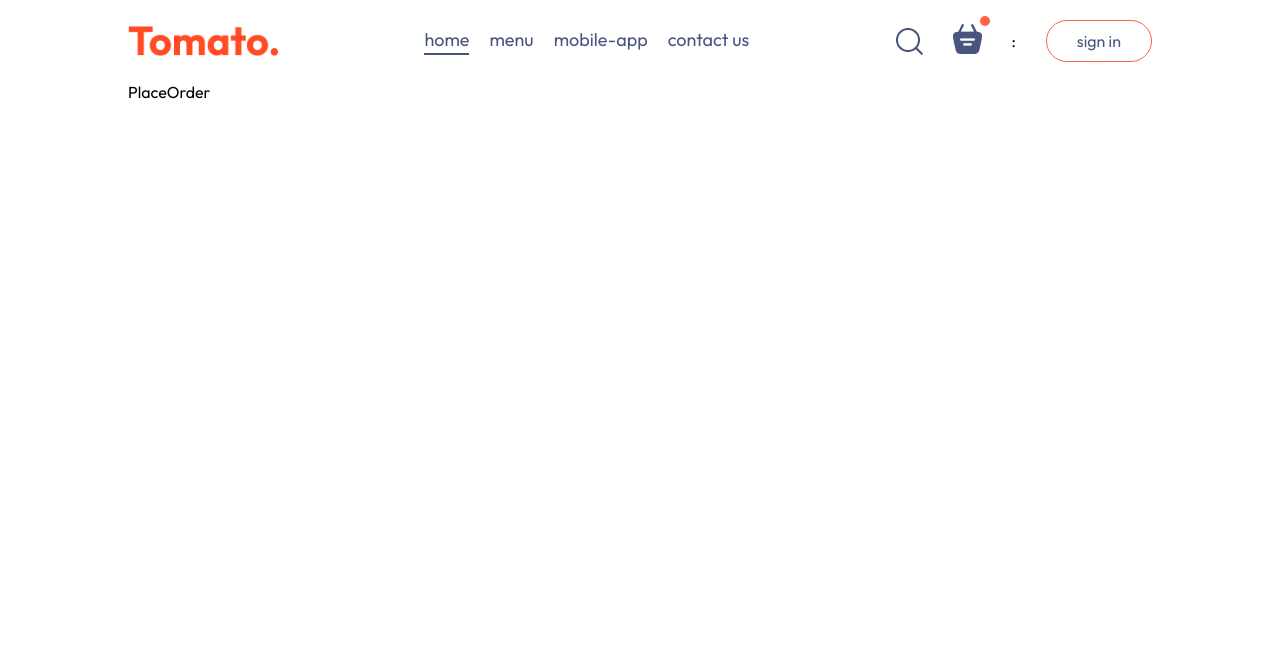
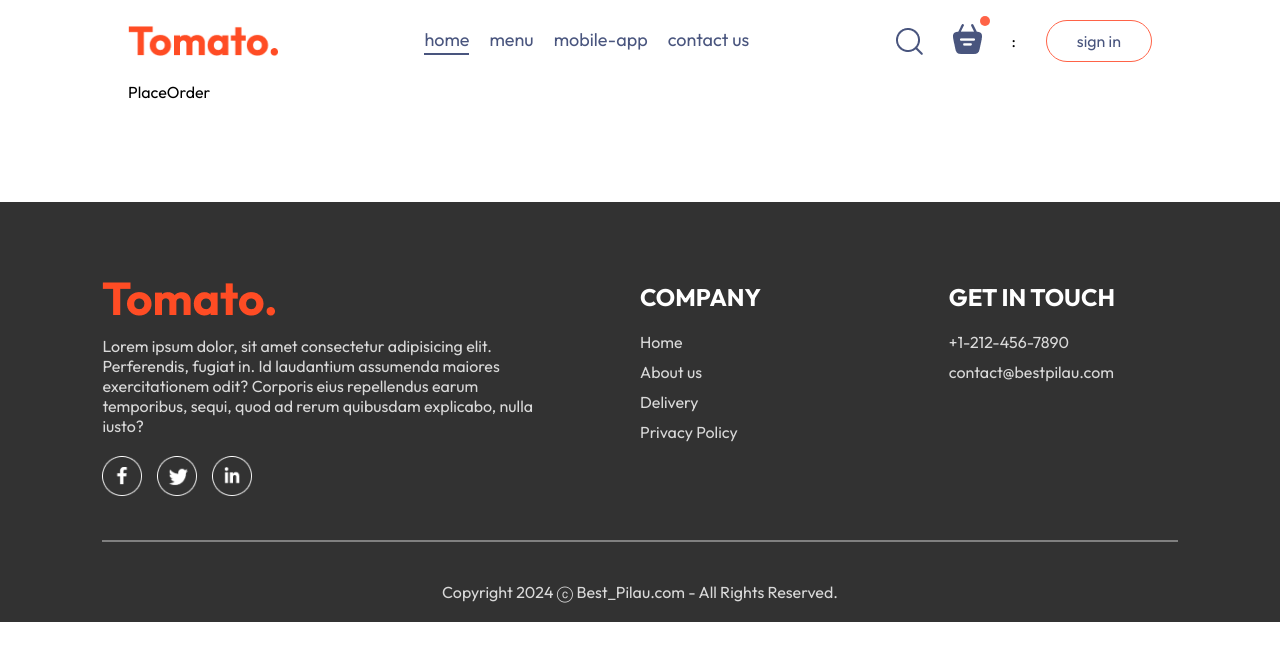
Before and after one commit to n-jabes/best-pilau-frontend, a React (Vite) app: page /order in a window 1280 px wide. Shown: the top 660 px of the page. Built offline with nearby package versions, Linux system fonts and the light colour scheme.

Commit message:
feature: add footer

```diff
--- a/src/App.jsx
+++ b/src/App.jsx
@@ -4,16 +4,22 @@
 import Home from './pages/Home/Home';
 import Cart from './pages/Cart/Cart';
 import PlaceOrder from './pages/PlaceOrder/PlaceOrder';
+import Footer from './components/Footer/Footer';
 
 const App = () => {
-  return <div className='app'>
-    <Navbar />
-    <Routes>
-      <Route path='/' element={<Home/>} />
-      <Route path='/cart' element={<Cart/>} />
-      <Route path='/order' element={<PlaceOrder/>} />
-    </Routes>
-  </div>;
+  return (
+    <>
+      <div className="app">
+        <Navbar />
+        <Routes>
+          <Route path="/" element={<Home />} />
+          <Route path="/cart" element={<Cart />} />
+          <Route path="/order" element={<PlaceOrder />} />
+        </Routes>
+      </div>
+      <Footer />
+    </>
+  );
 };
 
 export default App;
--- /dev/null
+++ b/src/components/Footer/Footer.css
@@ -0,0 +1,52 @@
+.footer {
+  color: #d9d9d9;
+  background-color: #323232;
+  display: flex;
+  align-items: center;
+  flex-direction: column;
+  gap: 20px;
+  padding: 20px 8vw;
+  padding-top: 80px;
+  margin-top: 100px;
+}
+
+.footer-content {
+  width: 100%;
+  display: grid;
+  grid-template-columns: 2fr 1fr 1fr;
+  gap: 80px;
+}
+
+.footer-content-left,
+.footer-content-right,
+.footer-content-center {
+  display: flex;
+  flex-direction: column;
+  align-items: start;
+  gap: 20px;
+}
+
+.footer-content-left li,
+.footer-content-right li,
+.footer-content-center li {
+  list-style: none;
+  margin-bottom: 10px;
+  cursor: pointer;
+}
+
+.footer-content-right h2,
+.footer-content-center h2 {
+  color: white;
+}
+
+.footer-social-icons img {
+  width: 40px;
+  margin-right: 15px;
+}
+
+.footer hr{
+    width: 100%;
+    height: 2px;margin: 20px 0px;
+    background-color: grey;
+    border: none;
+}
--- /dev/null
+++ b/src/components/Footer/Footer.jsx
@@ -0,0 +1,48 @@
+import React from 'react';
+import './Footer.css';
+import { assets } from '../../assets/assets';
+
+const Footer = () => {
+  return (
+    <div className="footer" id="footer">
+      <div className="footer-content">
+        <div className="footer-content-left">
+          <img src={assets.logo} alt="" />
+          <p>
+            Lorem ipsum dolor, sit amet consectetur adipisicing elit.
+            Perferendis, fugiat in. Id laudantium assumenda maiores
+            exercitationem odit? Corporis eius repellendus earum temporibus,
+            sequi, quod ad rerum quibusdam explicabo, nulla iusto?
+          </p>
+          <div className="footer-social-icons">
+            <img src={assets.facebook_icon} alt="" />
+            <img src={assets.twitter_icon} alt="" />
+            <img src={assets.linkedin_icon} alt="" />
+          </div>
+        </div>
+        <div className="footer-content-center">
+          <h2>COMPANY</h2>
+          <ul>
+            <li>Home</li>
+            <li>About us</li>
+            <li>Delivery</li>
+            <li>Privacy Policy</li>
+          </ul>
+        </div>
+        <div className="footer-content-right">
+          <h2>GET IN TOUCH</h2>
+          <ul>
+            <li>+1-212-456-7890</li>
+            <li>contact@bestpilau.com</li>
+          </ul>
+        </div>
+      </div>
+      <hr />
+      <p className="footer-copyright">
+        Copyright 2024 ⓒ Best_Pilau.com - All Rights Reserved.
+      </p>
+    </div>
+  );
+};
+
+export default Footer;
```
